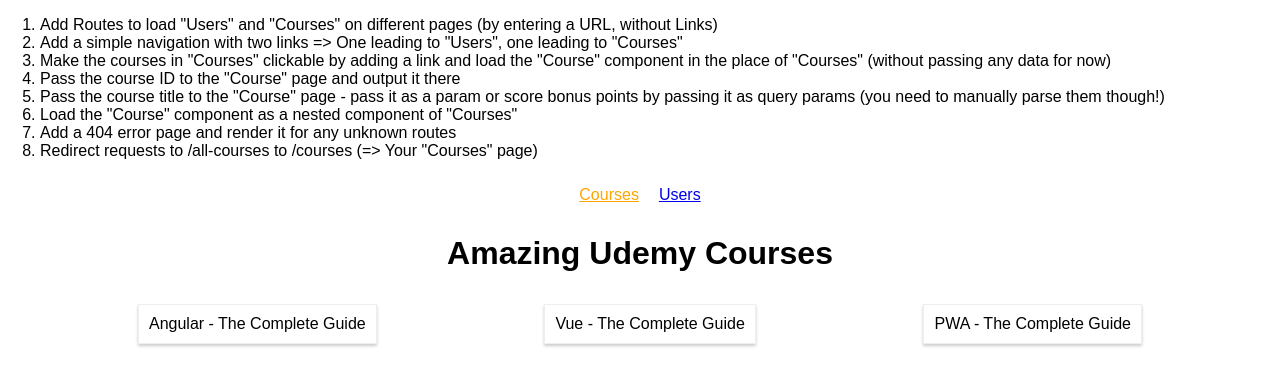
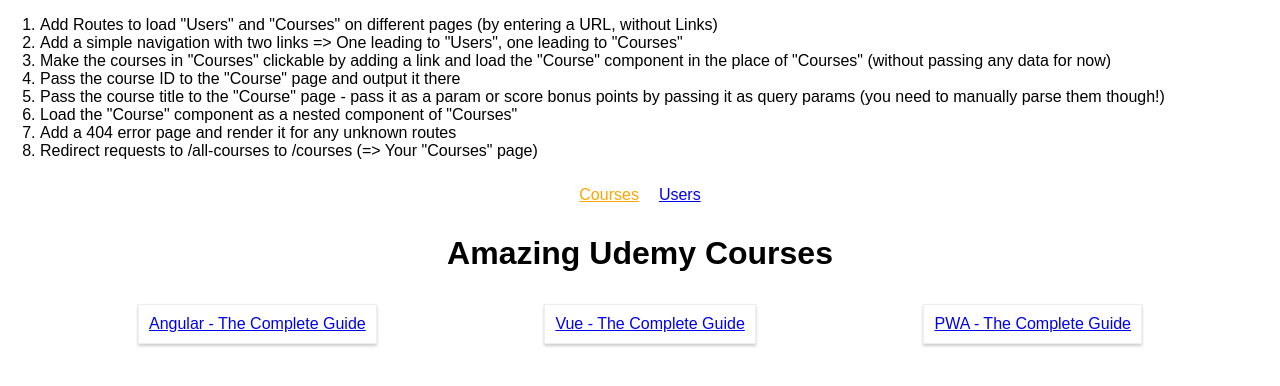
Before and after one commit to brunar/routing-react, a React (Create React App) app: page /courses in a window 1280 px wide. Shown: the top 386 px of the page. Built offline with nearby package versions, Linux system fonts and the light colour scheme.

Commit message:
3- Make the courses in "Courses" clickable by adding a link and load the "Course" component in the place of "Courses" (without passing any data for now)

```diff
--- a/src/App.js
+++ b/src/App.js
@@ -1,7 +1,8 @@
 import React, { Component } from 'react';
-import { Route, NavLink } from 'react-router-dom';
+import { Route, NavLink, Switch } from 'react-router-dom';
 
 import Courses from './containers/Courses/Courses';
+import Course from './containers/Course/Course';
 import Users from './containers/Users/Users';
 
 class App extends Component {
@@ -24,8 +25,11 @@
             <li style={{ padding: '10px', display: 'inline-block' }}><NavLink to="/users">Users</NavLink></li>
           </ul>
         </nav>
-        <Route path="/courses" component={Courses} />
-        <Route path="/users" component={Users} />
+        <Switch>
+          <Route path="/users" component={Users} />
+          <Route path="/courses/course" component={Course} />
+          <Route path="/courses" component={Courses} />
+        </Switch>
       </div>
     );
   }
--- a/src/containers/Courses/Courses.js
+++ b/src/containers/Courses/Courses.js
@@ -1,4 +1,5 @@
 import React, { Component } from 'react';
+import { Link } from 'react-router-dom';
 
 import './Courses.css';
 
@@ -11,15 +12,19 @@
         ]
     }
 
-    render () {
+    render() {
         return (
             <div>
                 <h1>Amazing Udemy Courses</h1>
                 <section className="Courses">
                     {
-                        this.state.courses.map( course => {
-                            return <article className="Course" key={course.id}>{course.title}</article>;
-                        } )
+                        this.state.courses.map(course => {
+                            return (
+                                <Link key={course.id} to={this.props.match.url + '/course'}>
+                                    <article className="Course" >{course.title}</article>
+                                </Link>
+                            );
+                        })
                     }
                 </section>
             </div>
```
